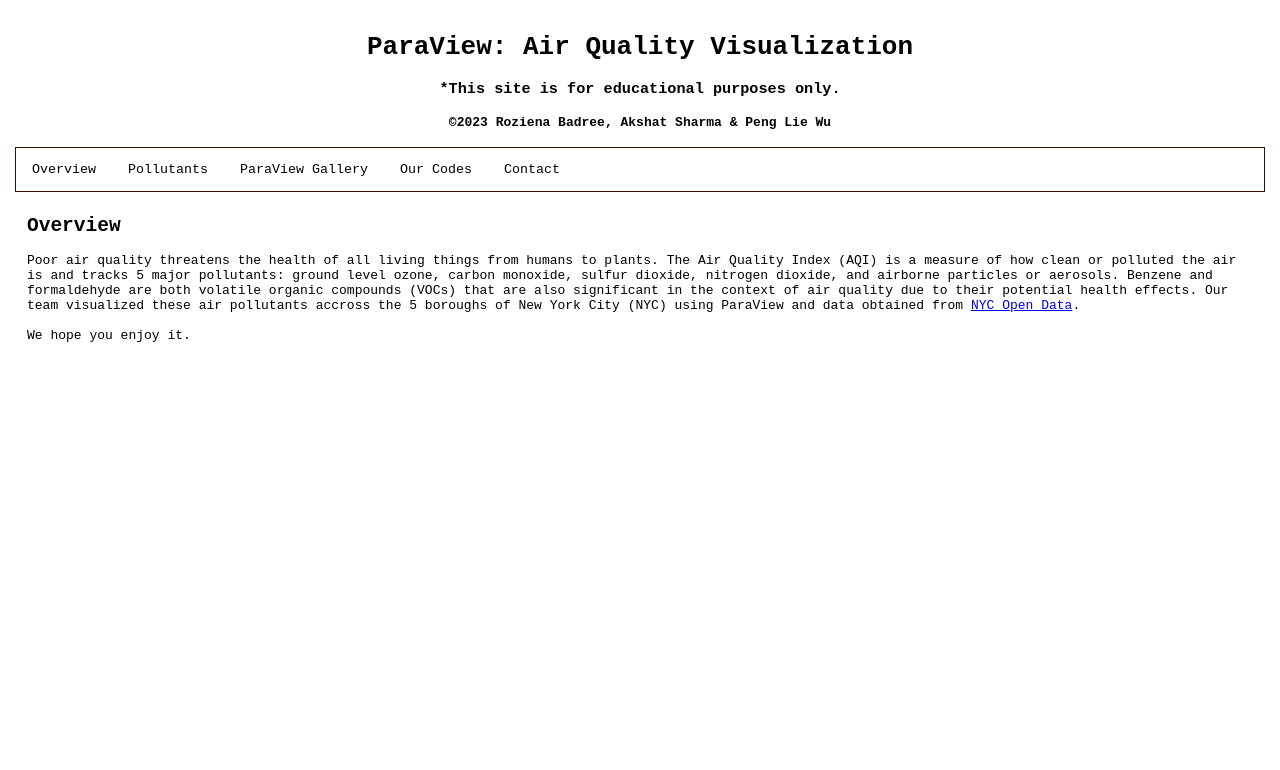
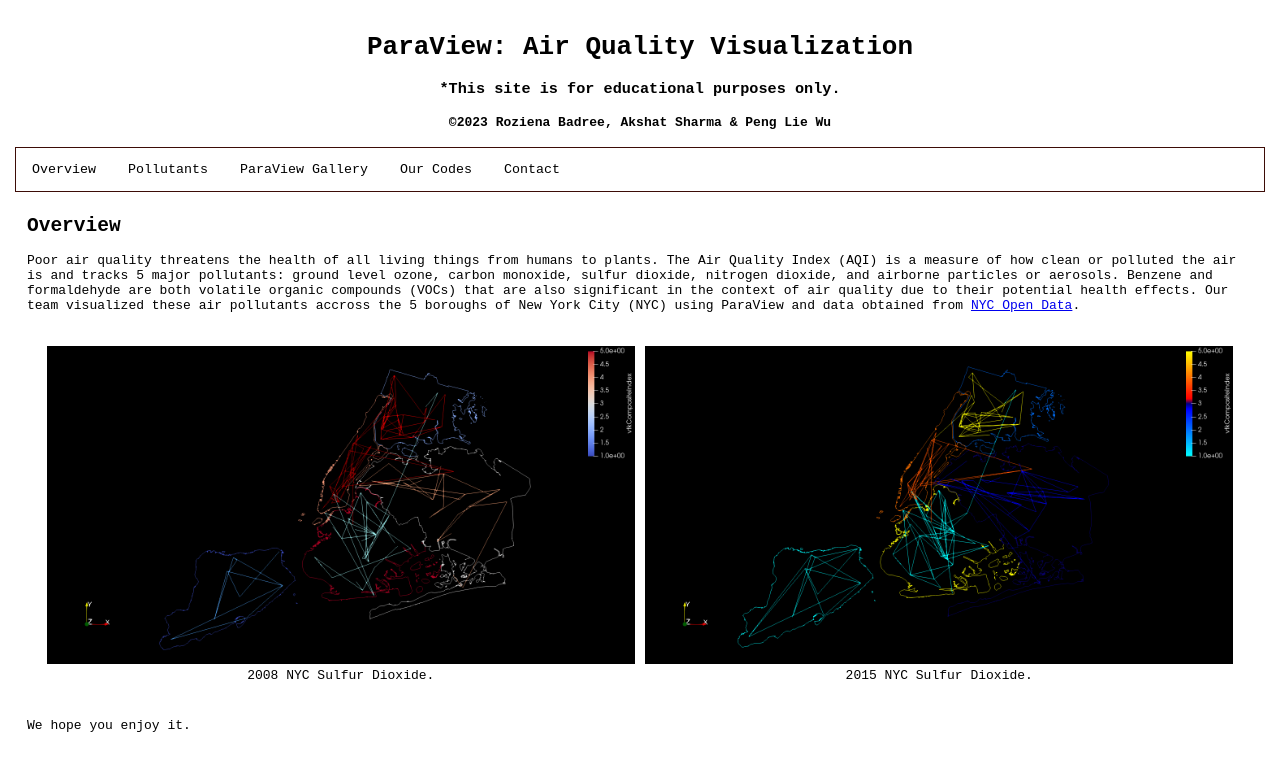
Before and after one commit to rozienabadree/air_quality_paraview, a plain HTML site: page index.html in a window 1280 px wide. Drawn offline with Linux system fonts and the light colour scheme.

Commit message:
Updates!

```diff
--- a/index.html
+++ b/index.html
@@ -38,6 +38,19 @@
             sulfur dioxide, nitrogen dioxide, and airborne particles or aerosols. Benzene and formaldehyde are both volatile organic compounds
             (VOCs) that are also significant in the context of air quality due to their potential health effects. Our team visualized these air pollutants accross the 5
             boroughs of New York City (NYC) using ParaView and data obtained from <a href="https://data.cityofnewyork.us/Environment/Air-Quality/fyf4-hrcu">NYC Open Data</a>.
+            <br>
+            <br>
+
+            <div class="image-container">
+                <figure>
+                    <img src="images/paraview/2008 - NYC Sulfur Dioxide.png" alt="2008-NYC-SO2">
+                    <figcaption>2008 NYC Sulfur Dioxide.</figcaption>
+                </figure>
+                <figure>
+                    <img src="images/paraview/2015 - NYC Sulfur Dioxide.png" alt="2015-NYC-SO2">
+                    <figcaption>2015 NYC Sulfur Dioxide.</figcaption>
+                </figure>
+            </div>
             <br>
             <br>
             We hope you enjoy it.
--- a/style.css
+++ b/style.css
@@ -183,3 +183,20 @@ div.desc {
     text-align: left;
     vertical-align: top
 }
+
+.image-container {
+    display: flex;
+    justify-content: center;
+    text-align: center;
+}
+
+.image-container figure {
+    margin: 5px;
+    width: 48%;
+    /* Adjust the width as needed */
+}
+
+.image-container img {
+    width: 100%;
+    /* Make the image fill the figure element */
+}
```
Also changed, not shown: images/paraview/2008 - NYC Sulfur Dioxide.png (added), images/paraview/2015 - NYC Sulfur Dioxide.png (added).
